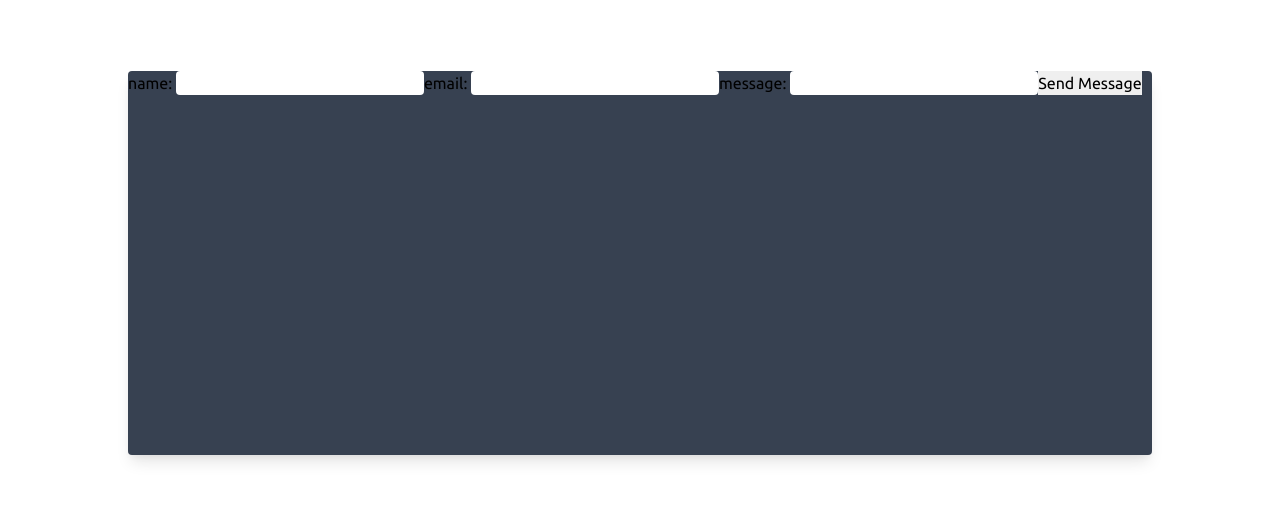
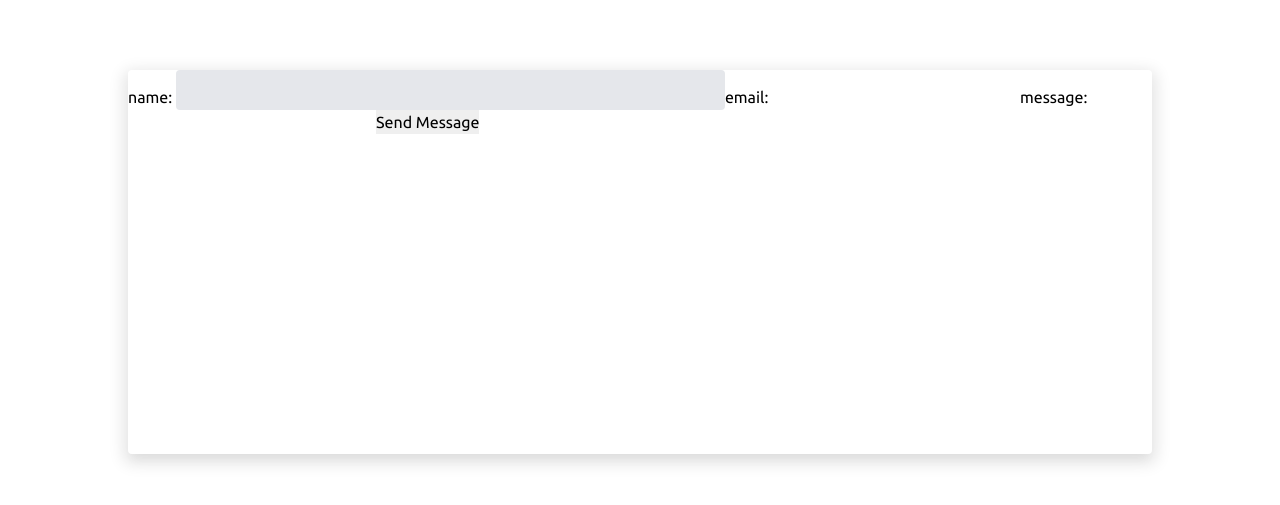
Before and after one commit to Christopher-Warren/portfoliov3, a Next.js app: page / in a window 1280 px wide. Shown: the part 3122-3627 px from the top of the page. Built offline with nearby package versions, Linux system fonts and the light colour scheme.

Commit message:
testing eauth

```diff
--- a/components/sections/Contact.js
+++ b/components/sections/Contact.js
@@ -18,17 +18,6 @@ const Contact = () => {
     console.log(data);
   };
 
-  //   useEffect(() => {
-  //     const getData = async () => {
-  //       const { data } = await axios.get("/api/test");
-  //       console.log(data);
-  //     };
-  //     getData();
-  //     return () => {
-  //       //nothing
-  //     };
-  //   }, []);
-
   return (
     <div id="contact" className=" w-11/12 lg:w-4/5 mx-auto">
       <div className="">
@@ -39,11 +28,11 @@ const Contact = () => {
           Contact
         </h1>
       </div>
-      <div className="w-full h-96 rounded shadow-lg bg-gray-700">
+      <div className="w-full h-96 rounded shadow-a-xl ">
         <form onSubmit={(e) => handleSubmit(e)}>
           <label htmlFor="name">name: </label>
           <input
-            className="rounded"
+            className="rounded bg-gray-200 text-4xl"
             type="text"
             name="name"
             value={name}
--- a/components/sections/Projects.js
+++ b/components/sections/Projects.js
@@ -205,7 +205,7 @@ const Projects = () => {
   });
 
   return (
-    <section className="lg:w-4/5 w-11/12 mx-auto h-full test-1">
+    <section className="lg:w-4/5 w-11/12 mx-auto h-full ">
       {/* pt-16 offsets the navbar height */}
       <div className="pt-16">
         <article className="relative">
--- a/pages/api/contact.js
+++ b/pages/api/contact.js
@@ -3,6 +3,8 @@ const nodemailer = require("nodemailer");
 export default async function contactAPI(req, res) {
   var errObj;
   var successObj;
+
+  // need to handle error if pw/un are incorrect
 
   try {
     async function sendMail() {
@@ -11,8 +13,8 @@ export default async function contactAPI(req, res) {
         port: 587,
         secure: false, // upgrade later with STARTTLS
         auth: {
-          user: process.env.NODEMAILER_EMAIL,
-          pass: process.env.NODEMAILER_PASSWORD,
+          user: "chris@chriswarren.tech",
+          pass: "Thbyrnq)o6",
         },
         tls: {
           secureProtocol: "TLSv1_method",
```
